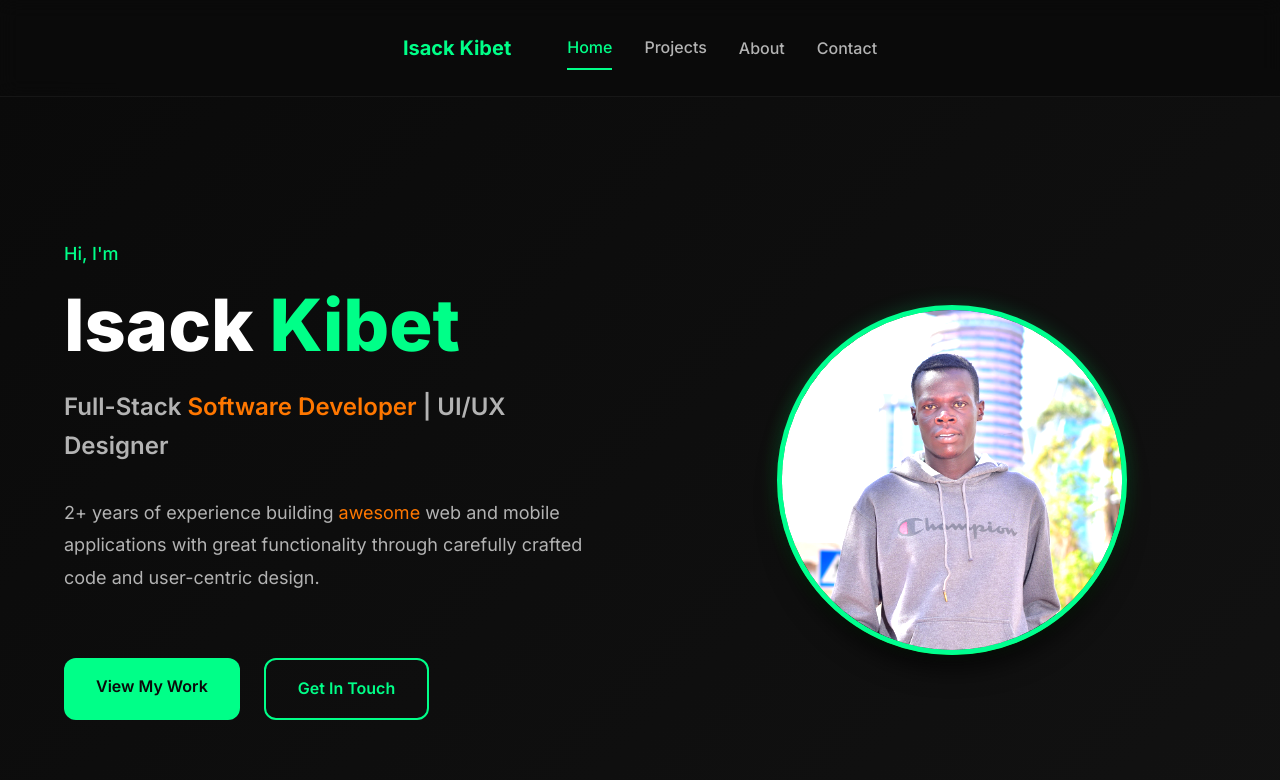
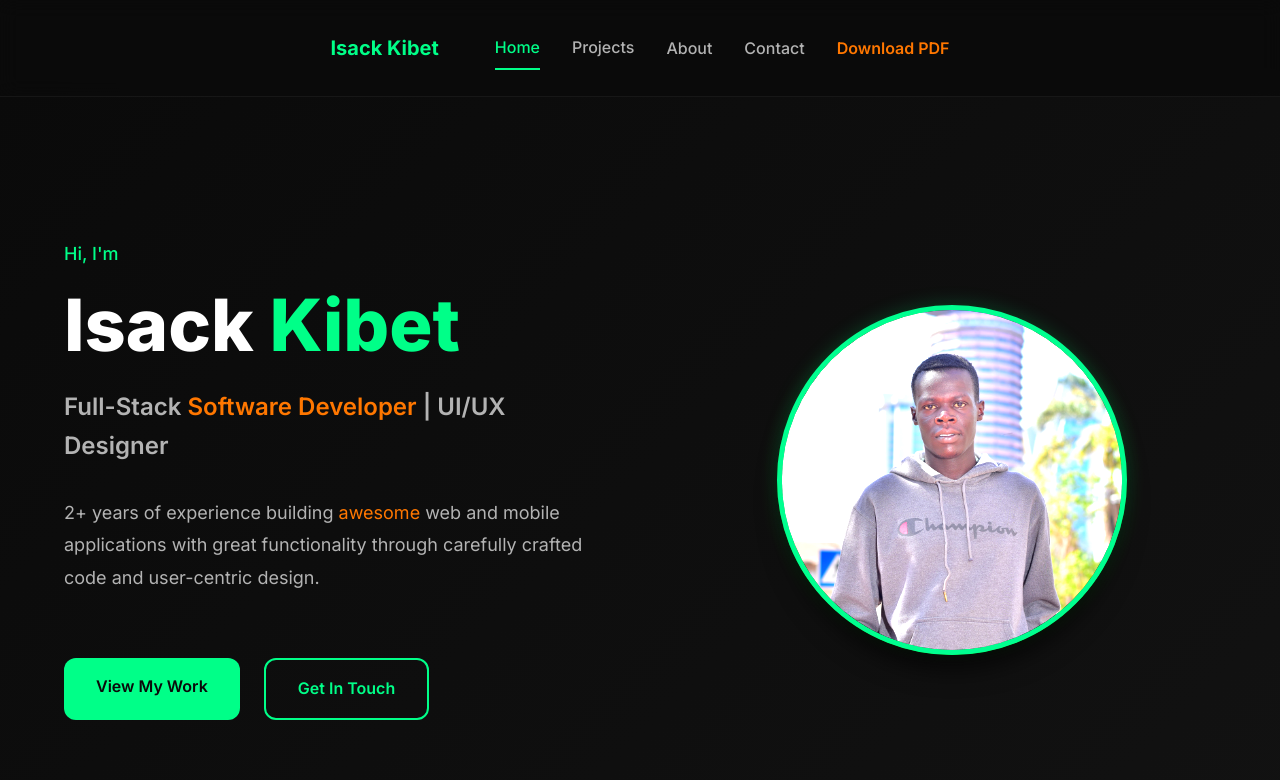
Before and after one commit to isackkibet/isack-profile, a React (Vite) app in the folder portfolio-frontend/: page / in a window 1280 px wide. Shown: the top 780 px of the page. Built offline with nearby package versions, Linux system fonts and the light colour scheme; no server answers.

Commit message:
Add PDF download functionality to navbar with orange styling

```diff
--- a/portfolio-frontend/src/components/Navbar.css
+++ b/portfolio-frontend/src/components/Navbar.css
@@ -84,6 +84,19 @@
 .nav-links a.active,
 .nav-link-btn:hover {
   color: var(--color-accent);
+}
+
+.download-btn {
+  color: var(--color-orange) !important;
+  font-weight: 600;
+}
+
+.download-btn:hover {
+  color: var(--color-orange-light) !important;
+}
+
+.download-btn::after {
+  background: var(--color-orange);
 }
 
 .nav-links a::after,
--- a/portfolio-frontend/src/components/Navbar.jsx
+++ b/portfolio-frontend/src/components/Navbar.jsx
@@ -33,6 +33,16 @@ const Navbar = () => {
     }
   };
 
+  const downloadPDF = () => {
+    // Create a temporary link to download the PDF
+    const link = document.createElement('a');
+    link.href = '/portfolio.pdf'; // This should point to your actual PDF file
+    link.download = 'Isack_Kibet_Portfolio.pdf';
+    document.body.appendChild(link);
+    link.click();
+    document.body.removeChild(link);
+  };
+
   const isAdminRoute = location.pathname.startsWith('/admin');
 
   if (isAdminRoute && location.pathname !== '/admin/login') {
@@ -63,6 +73,9 @@ const Navbar = () => {
           <button onClick={() => scrollToSection('contact')} className="nav-link-btn">
             Contact
           </button>
+          <button onClick={downloadPDF} className="nav-link-btn download-btn">
+            Download PDF
+          </button>
           {isAuthenticated && (
             <>
               <Link to="/admin/dashboard" className="admin-link">Dashboard</Link>
```
Also changed, not shown: 1 other file (tests, documents, lock files or other folders).
